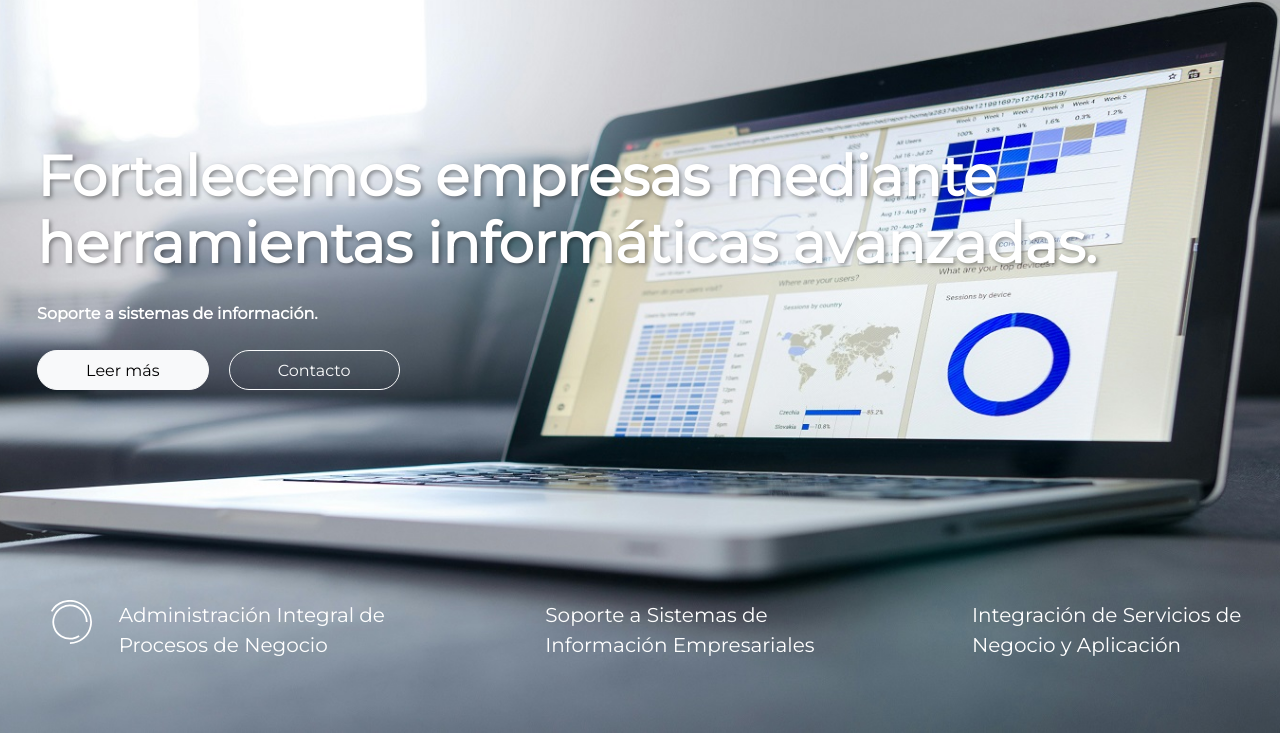
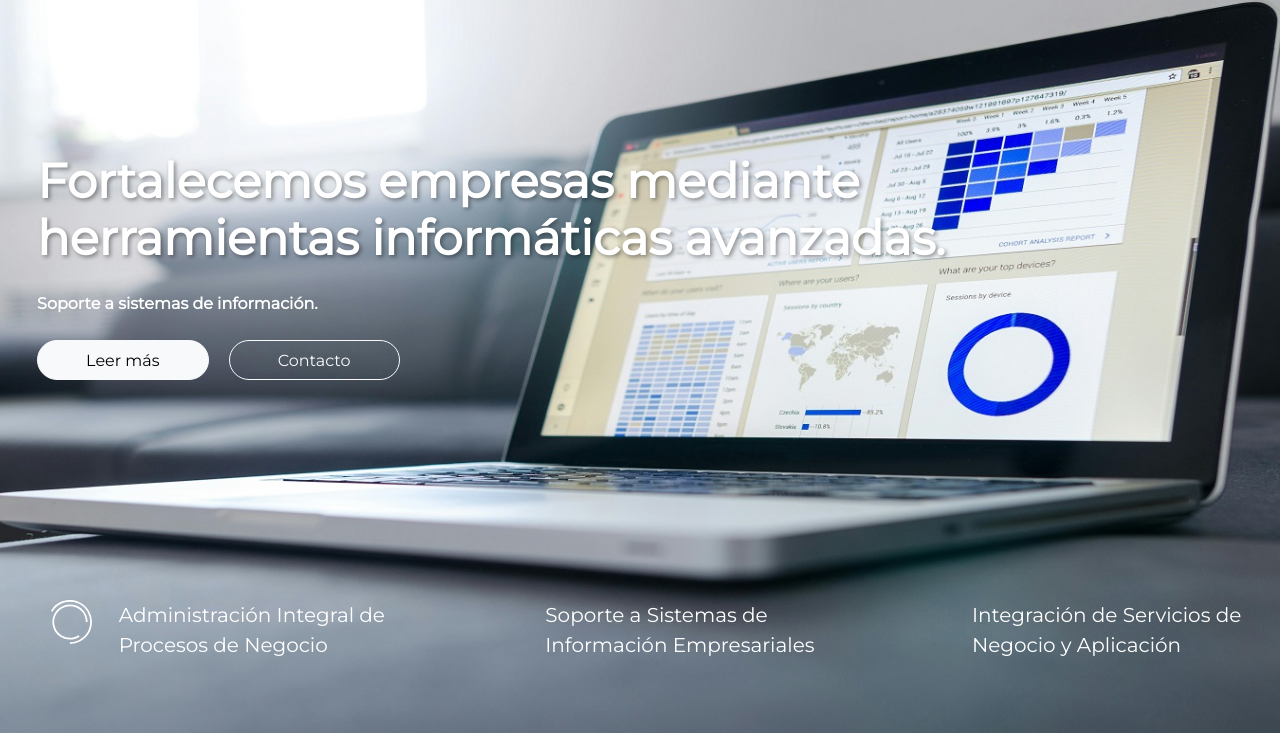
Before and after one commit to Hambings/hambings.github.io, a plain HTML site: page index.html in a window 1280 px wide. Shown: the part 67-800 px from the top of the page. Drawn offline with nearby package versions, Linux system fonts and the light colour scheme; no server answers.

Commit message:
Update index.html

```diff
--- a/index.html
+++ b/index.html
@@ -246,7 +246,7 @@
               <div class="container-fluid pt-5">
                   <div style="padding-left: 2%;" class="row align-items-center">
                       <div id="titul" class="col-lg-12 text-center text-lg-start mb-lg-5">
-                          <h1 style="text-shadow: 2px 2px 4px rgba(0,0,0,0.4); font-size: 7vh !important;  font-weight: 700;" data-wow-delay="0.5s"  class="display-4 text-white mb-4 wow slideInDown">Fortalecemos empresas mediante <br> herramientas informáticas avanzadas.</h1>
+                          <h1 style="text-shadow: 2px 2px 4px rgba(0,0,0,0.4); font-size: 6vh !important;  font-weight: 700;" data-wow-delay="0.5s"  class="display-4 text-white mb-4 wow slideInDown">Fortalecemos empresas mediante <br> herramientas informáticas avanzadas.</h1>
                           <p style="padding-right: 15%; font-size: 2vh;" data-wow-delay="0.8s" class="text-white mb-4 wow slideInRight">Soporte a sistemas de información.</p>
                           <a style="height: 5vh; font-size: 2vh;" href="#" data-wow-delay="0.3s" class="btn btn-light py-sm-2 px-sm-5 rounded-pill me-3 wow slideInRight text-center">Leer más</a>
                           <a style="height: 5vh; font-size: 2vh;" href="#" data-wow-delay="0.4s" class="btn btn-outline-light py-sm-2 px-sm-5 rounded-pill wow slideInRight text-center">Contacto</a>
```
